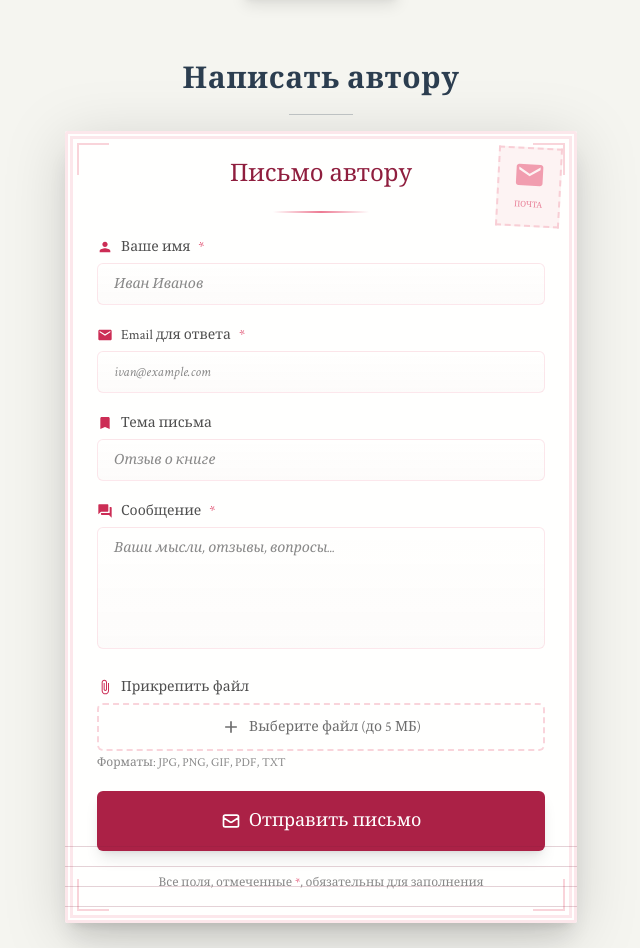
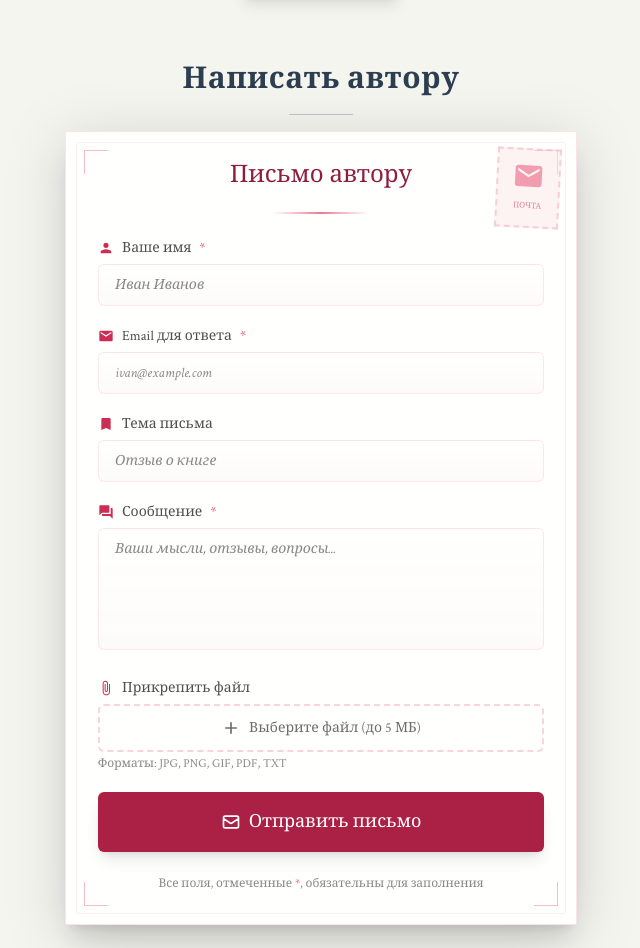
Before and after one commit to ila42/poetry-book, a React (Vite) app: page / in a window 1280 px wide. Shown: the part 3604-4552 px from the top of the page, without its empty margins (319-959 px from the left). Built offline with nearby package versions, Linux system fonts and the light colour scheme; a web font is replaced by a local one.

Commit message:
изменил дизайн вкладки отправки почты

```diff
--- a/src/components/ContactForm/ContactForm.tsx
+++ b/src/components/ContactForm/ContactForm.tsx
@@ -228,19 +228,19 @@ export function ContactForm() {
 
       {/* Postcard styling */}
       <motion.div
-        className="relative bg-parchment-50 rounded-sm shadow-xl overflow-hidden"
+        className="relative bg-parchment-50 rounded-sm shadow-xl border border-burgundy-200/60"
         initial={{ opacity: 0, y: 20 }}
         animate={{ opacity: 1, y: 0 }}
         transition={{ duration: 0.5 }}
       >
-        {/* Vintage border */}
-        <div className="absolute inset-0 border-8 border-double border-burgundy-200/50 pointer-events-none rounded-sm" />
+        {/* Внутренняя рамка — чётко отступает от внешней, без наложений */}
+        <div className="absolute inset-[10px] border border-burgundy-200/35 pointer-events-none rounded-sm" />
 
-        {/* Corner decorations */}
-        <div className="absolute top-3 left-3 w-8 h-8 border-t-2 border-l-2 border-burgundy-300/50" />
-        <div className="absolute top-3 right-3 w-8 h-8 border-t-2 border-r-2 border-burgundy-300/50" />
-        <div className="absolute bottom-3 left-3 w-8 h-8 border-b-2 border-l-2 border-burgundy-300/50" />
-        <div className="absolute bottom-3 right-3 w-8 h-8 border-b-2 border-r-2 border-burgundy-300/50" />
+        {/* Угловые акценты — внутри внутренней рамки, не пересекаются с линиями */}
+        <div className="absolute top-[18px] left-[18px] w-6 h-6 border-t border-l border-burgundy-400/50" />
+        <div className="absolute top-[18px] right-[18px] w-6 h-6 border-t border-r border-burgundy-400/50" />
+        <div className="absolute bottom-[18px] left-[18px] w-6 h-6 border-b border-l border-burgundy-400/50" />
+        <div className="absolute bottom-[18px] right-[18px] w-6 h-6 border-b border-r border-burgundy-400/50" />
 
         {/* Stamp decoration */}
         <div className="absolute top-4 right-4 w-16 h-20 bg-burgundy-100/50 border-2 border-dashed border-burgundy-300/50
@@ -548,17 +548,6 @@ export function ContactForm() {
           </p>
         </div>
 
-        {/* Postcard lines decoration */}
-        <div className="absolute bottom-0 left-0 right-0 h-24 pointer-events-none opacity-20"
-             style={{
-               backgroundImage: `repeating-linear-gradient(
-                 transparent,
-                 transparent 19px,
-                 #7a1d39 19px,
-                 #7a1d39 20px
-               )`
-             }}
-        />
       </motion.div>
     </div>
   );
```
